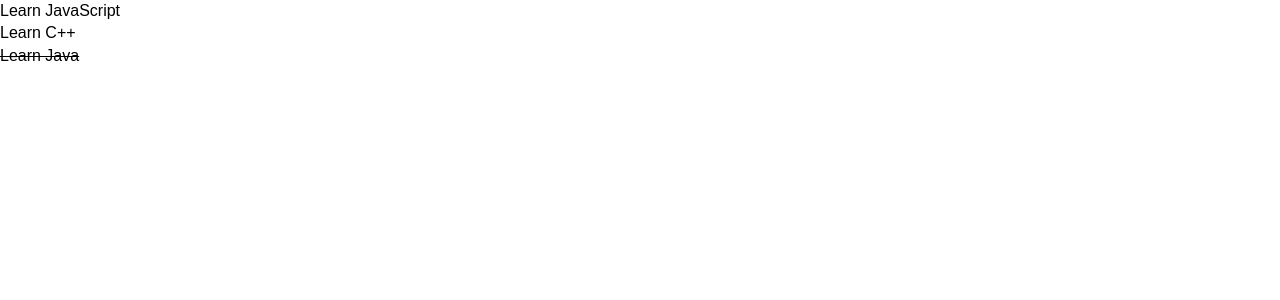
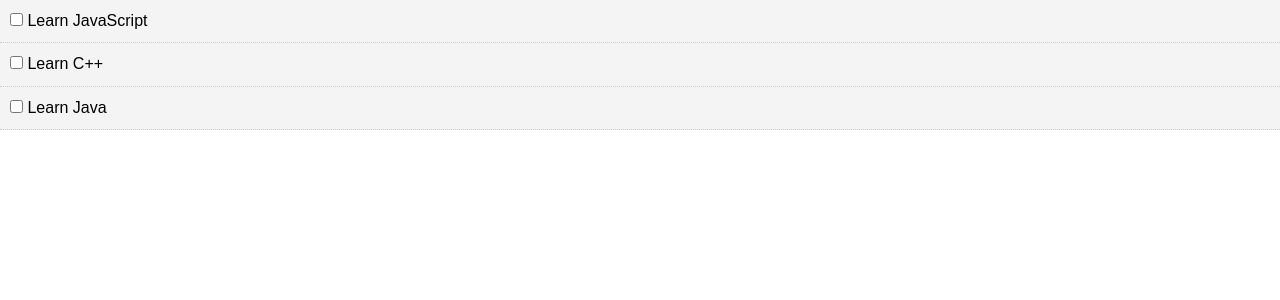
Before and after one commit to DavidMaldonado0/ReactAppDemos, a React (Create React App) app in the folder todoapp/: page / in a window 1280 px wide. Shown: the top 300 px of the page. Built offline with nearby package versions, Linux system fonts and the light colour scheme.

Commit message:
markCompleted

```diff
--- a/todoapp/src/App.js
+++ b/todoapp/src/App.js
@@ -20,16 +20,25 @@
       {
         id: 3,
         title: 'Learn Java',
-        completed: true
+        completed: false
       }
     ]
+  }
+
+  markComplete = (id) => {
+    this.setState({ todos: this.state.todos.map(todo => {
+      if(todo.id === id) {
+        todo.completed = !todo.completed
+      }
+      return todo;
+    }) });
   }
 
 
   render() {
     return (
       <div className="App">
-        <Todos todos={this.state.todos} />
+        <Todos todos={this.state.todos} markComplete={this.markComplete} />
       </div>
     );
   }
--- a/todoapp/src/components/ToDos.js
+++ b/todoapp/src/components/ToDos.js
@@ -5,7 +5,7 @@
 class Todos extends Component {
   render() {
     return this.props.todos.map((todo) => (
-      <Todoitem key={todo.id} todo={todo}/>
+      <Todoitem key={todo.id} todo={todo} markComplete={this.props.markComplete} />
     ));
   }
 }
--- a/todoapp/src/components/Todoitem.js
+++ b/todoapp/src/components/Todoitem.js
@@ -4,29 +4,32 @@
 
 export class Todoitem extends Component {
     getStyle = () =>{
-        if(this.props.todo.completed) {
-            return {
-                textDecoration: 'line-through'
-            }
-        } else {
-            return{
-                textDecoration: 'none'
-            }
-        }
+       return {
+           background: '#f4f4f4',
+           padding: '10px',
+           borderBottom: '1px #ccc dotted',
+           textDecoration: this.props.todo.completed ?
+           'line-through' : 'none'
+       }
     }
 
 
   render() {
+    const { id, title } = this.props.todo;
     return (
         <div style={this.getStyle()}>
-            <p>{ this.props.todo.title }</p>
+            <p>
+            <input type="checkbox" onChange={this.props.markComplete.bind
+            (this, id)}/> {' '}
+            { title }
+            </p>
         </div>
     )
   }
 }
 
 Todoitem.propTypes = {
-    todos: PropTypes.object.isRequired
+    todo: PropTypes.object.isRequired
 }
 
 export default Todoitem;
```
